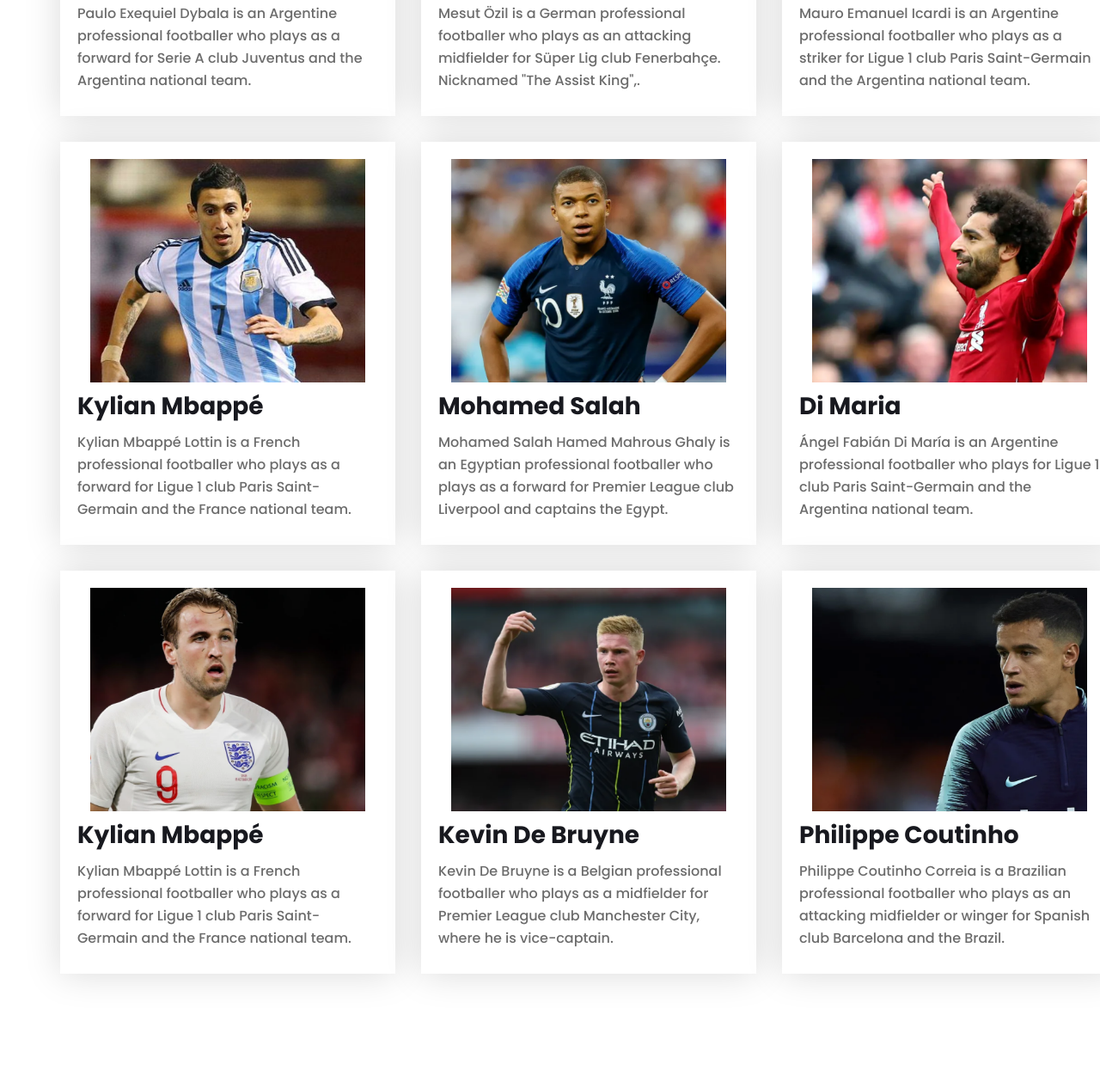
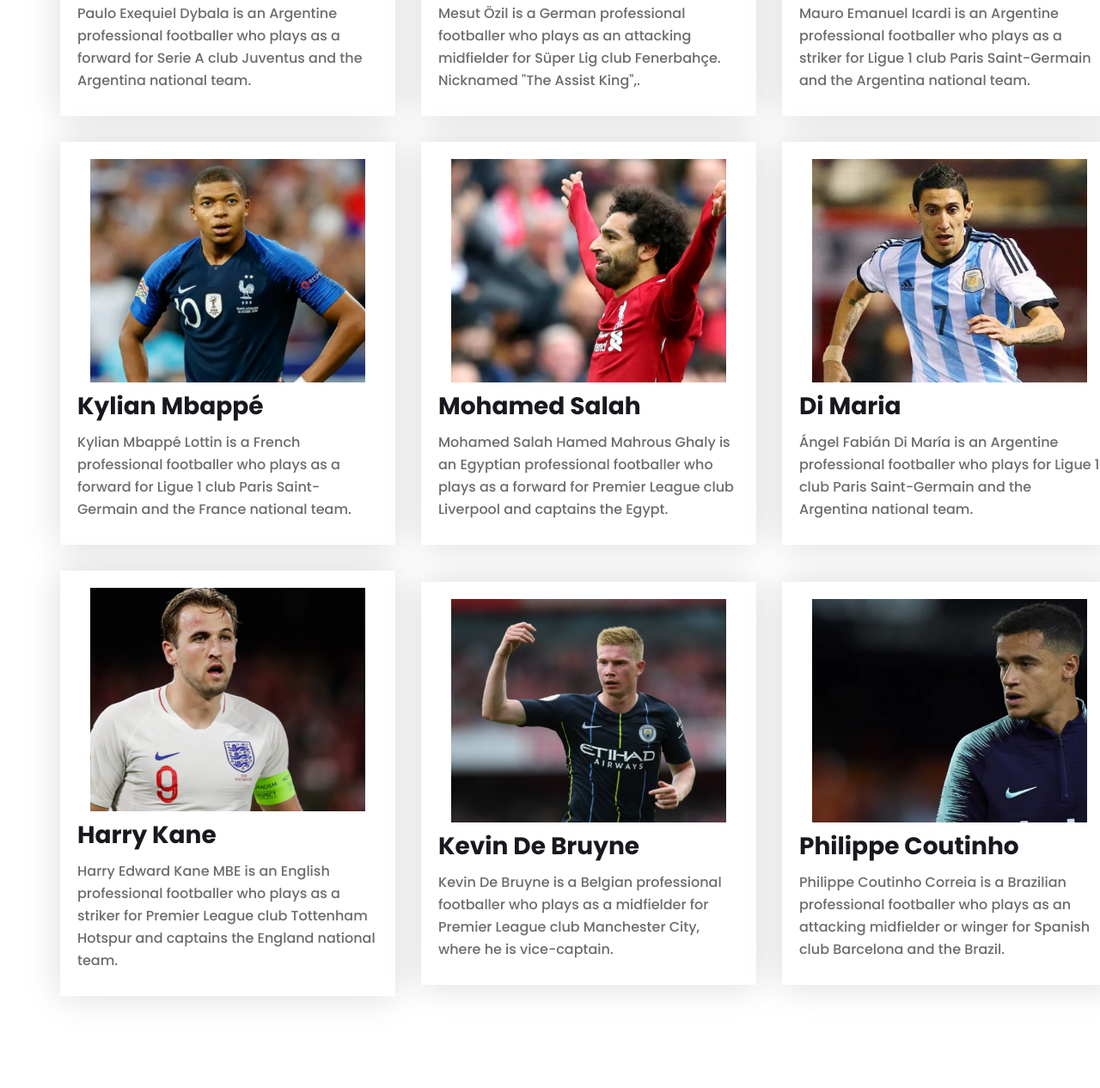
Before and after one commit to GRabbi467/responsive-football2, a plain HTML site: page index.html in a window 1280 px wide. Shown: the part 1530-2796 px from the top of the page at 86% size. Drawn offline with Linux system fonts and the light colour scheme; grey boxes are pictures that could not be loaded.

Commit message:
last commit

```diff
--- a/index.html
+++ b/index.html
@@ -64,24 +64,24 @@
                  <p>Mauro Emanuel Icardi is an Argentine professional footballer who plays as a striker for Ligue 1 club Paris Saint-Germain and the Argentina national team.</p>
              </div>
              <div class="players">
-                 <a href="https://en.wikipedia.org/wiki/Kylian_Mbapp%C3%A9"><img src="images/players/player-7.png" alt=""></a>
+                 <a href="https://en.wikipedia.org/wiki/Kylian_Mbapp%C3%A9"><img src="images/players/player-8.png" alt=""></a>
                  <h3>Kylian Mbappé</h3>
                  <p>Kylian Mbappé Lottin is a French professional footballer who plays as a forward for Ligue 1 club Paris Saint-Germain and the France national team. </p>
              </div>
              <div class="players">
-                 <a href="https://en.wikipedia.org/wiki/Mohamed_Salah"><img src="images/players/player-8.png" alt=""></a>
+                 <a href="https://en.wikipedia.org/wiki/Mohamed_Salah"><img src="images/players/player-9.png" alt=""></a>
                  <h3>Mohamed Salah</h3>
                  <p>Mohamed Salah Hamed Mahrous Ghaly is an Egyptian professional footballer who plays as a forward for Premier League club Liverpool and captains the Egypt.</p>
              </div>
              <div class="players">
-              <a href="https://en.wikipedia.org/wiki/Di_Mar%C3%ADa"><img src="images/players/player-9.png" alt=""></a>
+              <a href="https://en.wikipedia.org/wiki/Di_Mar%C3%ADa"><img src="images/players/player-7.png" alt=""></a>
                  <h3>Di Maria</h3>
                  <p>Ángel Fabián Di María is an Argentine professional footballer who plays for Ligue 1 club Paris Saint-Germain and the Argentina national team.</p>
              </div>
              <div class="players">
                  <a href="https://en.wikipedia.org/wiki/Kylian_Mbapp%C3%A9"><img src="images/players/player-10.png" alt=""></a>
-                 <h3>Kylian Mbappé</h3>
-                 <p>Kylian Mbappé Lottin is a French professional footballer who plays as a forward for Ligue 1 club Paris Saint-Germain and the France national team.</p>
+                 <h3>Harry Kane</h3>
+                 <p>Harry Edward Kane MBE is an English professional footballer who plays as a striker for Premier League club Tottenham Hotspur and captains the England national team. </p>
              </div>
              <div class="players">
                  <a href="https://en.wikipedia.org/wiki/Kevin_De_Bruyne"><img src="images/players/player-11.png" alt=""></a>
```
